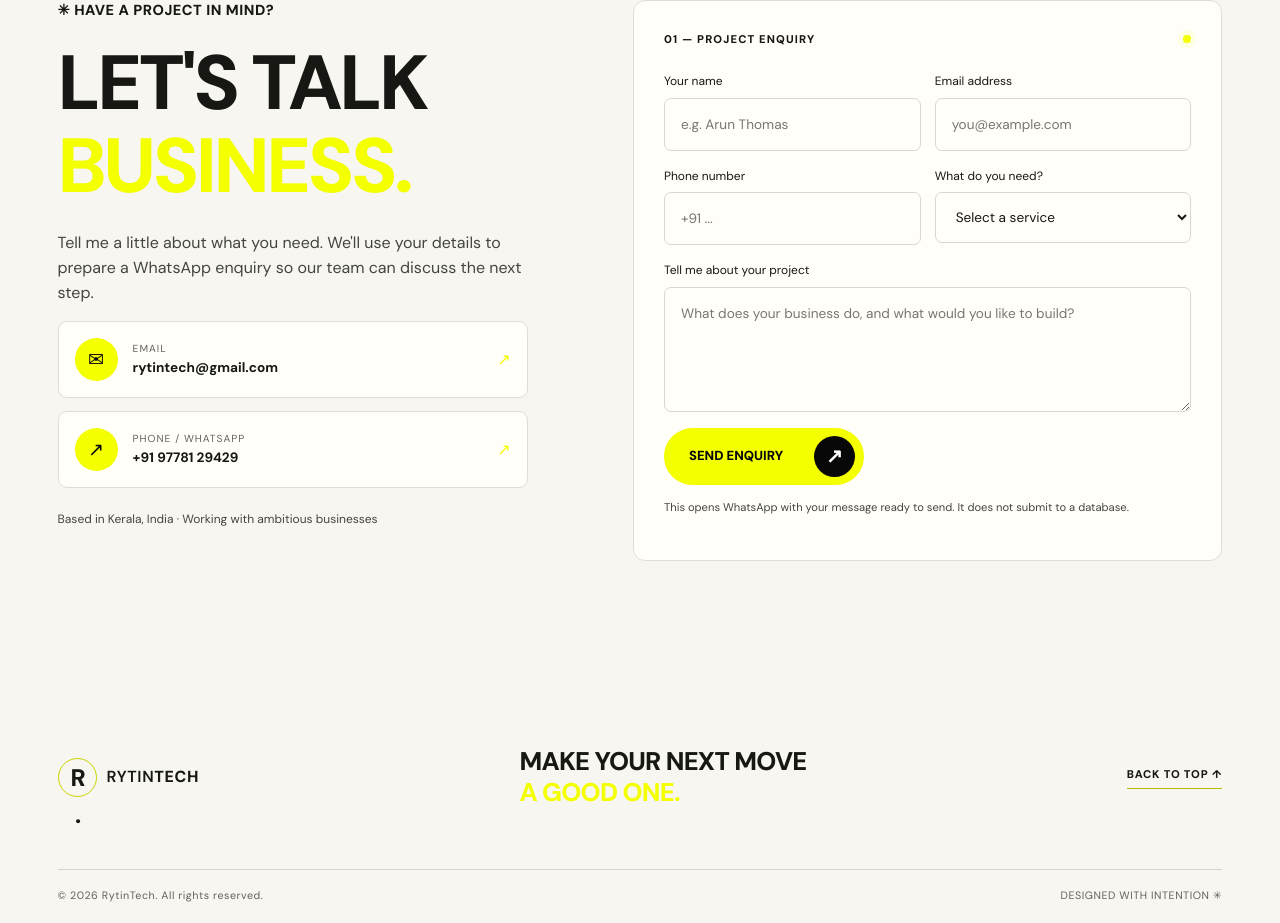
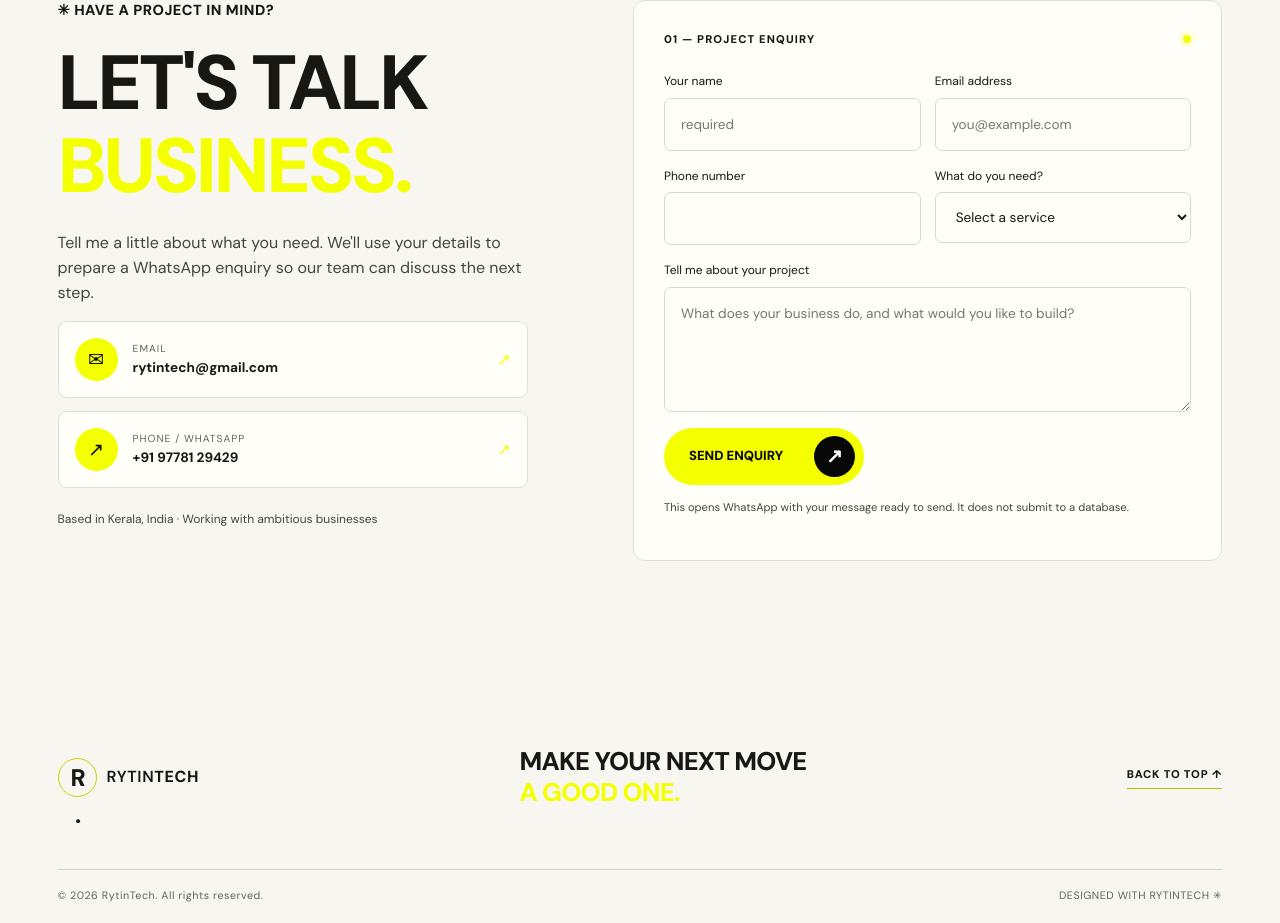
Before and after one commit to nithintom555/Rytintech, a plain HTML site: page index.html in a window 1280 px wide. Shown: the part 6075-6998 px from the top of the page. Drawn offline with Linux system fonts and the light colour scheme.

Commit message:
Refactor contact form fields in index.html
Updated contact form fields for better clarity and removed placeholder text.

```diff
--- a/index.html
+++ b/index.html
@@ -157,14 +157,14 @@
       <a class="contact-detail" href="tel:+919778129429"><span>↗</span><div><small>PHONE / WHATSAPP</small><b>+91 97781 29429</b></div><i>↗</i></a>
       <p class="contact-location">Based in Kerala, India · Working with ambitious businesses</p></div>
       <form class="contact-form reveal" id="contactForm"><div class="form-heading"><span>01 — PROJECT ENQUIRY</span><span class="live-dot"></span></div>
-        <div class="form-row"><label>Your name<input type="text" id="name" name="name" placeholder="e.g. Arun Thomas" required></label><label>Email address<input type="email" id="email" name="email" placeholder="you@example.com" required></label></div>
-        <div class="form-row"><label>Phone number<input type="tel" id="phone" name="phone" placeholder="+91 ..." ></label><label>What do you need?<select id="service" name="service" required><option value="">Select a service</option><option>Website Design</option><option>Digital Advertising</option><option>Branding & Creatives</option><option>Landing Page</option><option>Something else</option></select></label></div>
+        <div class="form-row"><label>Your name<input type="text" id="name" name="name" placeholder= required></label><label>Email address<input type="email" id="email" name="email" placeholder="you@example.com" required></label></div>
+        <div class="form-row"><label>Phone number<input type="tel" id="phone" name="phone" placeholder= ></label><label>What do you need?<select id="service" name="service" required><option value="">Select a service</option><option>Website Design</option><option>Digital Advertising</option><option>Branding & Creatives</option><option>Landing Page</option><option>Something else</option></select></label></div>
         <label>Tell me about your project<textarea id="message" name="message" rows="4" placeholder="What does your business do, and what would you like to build?" required></textarea></label>
         <button class="pill-button submit-button" type="submit">SEND ENQUIRY <span class="arrow">↗</span></button><p class="form-note">This opens WhatsApp with your message ready to send. It does not submit to a database.</p><p class="form-status" id="formStatus" aria-live="polite"></p>
       </form></div></section>
   </main>
 
-  <footer class="footer"><div class="section-wrap footer-main"><a class="brand" href="#home"><span class="brand-mark">R<span>.</span></span><span>RYTIN<b>TECH</b></span></a><p>MAKE YOUR NEXT MOVE<br><span class="accent">A GOOD ONE.</span></p><a class="back-top" href="#home">BACK TO TOP ↑</a></div><div class="section-wrap footer-bottom"><span>© <span id="year"></span> RytinTech. All rights reserved.</span><span>DESIGNED WITH INTENTION ✳</span></div></footer>
+  <footer class="footer"><div class="section-wrap footer-main"><a class="brand" href="#home"><span class="brand-mark">R<span>.</span></span><span>RYTIN<b>TECH</b></span></a><p>MAKE YOUR NEXT MOVE<br><span class="accent">A GOOD ONE.</span></p><a class="back-top" href="#home">BACK TO TOP ↑</a></div><div class="section-wrap footer-bottom"><span>© <span id="year"></span> RytinTech. All rights reserved.</span><span>DESIGNED WITH RYTINTECH ✳</span></div></footer>
   <script src="script.js"></script>
 </body>
 </html>
```
